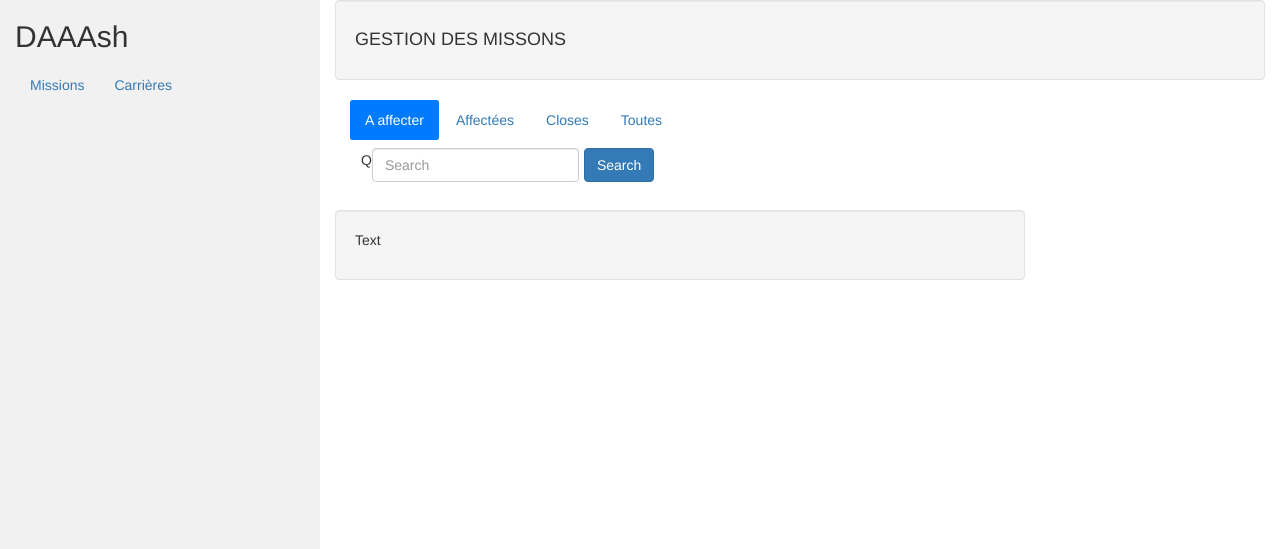
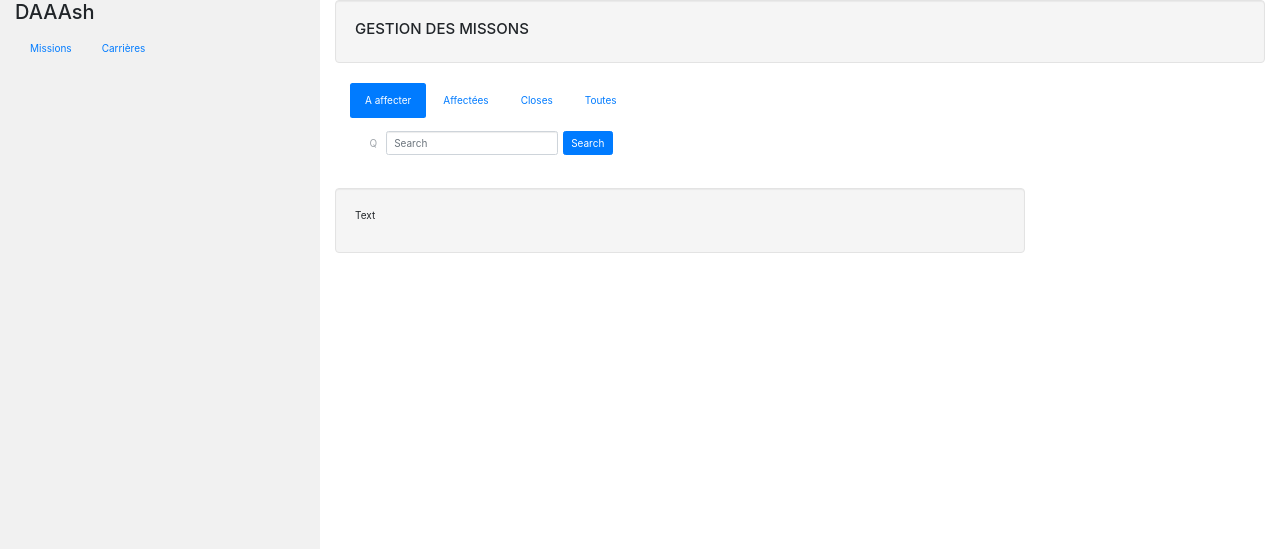
Before and after one commit to Toyem/SAR-Projet-Flask-2019, a Python web app: template templates/homepage_affaire_b1.html in a window 1280 px wide; the page is wider, and only the part inside the window is pictured. Shown: the top 549 px of that part. Run offline with Jinja, Linux system fonts and the light colour scheme; the template is opened without the code that fills it, so the values that code supplies are empty; some libraries are stand-ins or nearby versions.

Commit message:
Update homepage_affaire_b1.html

```diff
--- a/templates/homepage_affaire_b1.html
+++ b/templates/homepage_affaire_b1.html
@@ -2,12 +2,12 @@
 
 {% block body %}
     <link rel="stylesheet" href="https://maxcdn.bootstrapcdn.com/bootstrap/4.3.1/css/bootstrap.min.css">
-    <link rel="stylesheet" href="https://maxcdn.bootstrapcdn.com/bootstrap/3.4.0/css/bootstrap.min.css">
+    <!--<link rel="stylesheet" href="https://maxcdn.bootstrapcdn.com/bootstrap/3.4.0/css/bootstrap.min.css">-->
     <!-- Ce link puex causer ces soucis sur la bar de navigation à gauche de l'écran (onglet cote à cote) -->
     <script src="https://ajax.googleapis.com/ajax/libs/jquery/3.4.0/jquery.min.js"></script>
     <script src="https://cdnjs.cloudflare.com/ajax/libs/popper.js/1.14.7/umd/popper.min.js"></script>
     <script src="https://maxcdn.bootstrapcdn.com/bootstrap/4.3.1/js/bootstrap.min.js"></script>
-    <script src="https://maxcdn.bootstrapcdn.com/bootstrap/3.4.0/js/bootstrap.min.js"></script>
+    <!--<script src="https://maxcdn.bootstrapcdn.com/bootstrap/3.4.0/js/bootstrap.min.js"></script>-->
     <div class="row">
         <div class="col-sm-9">
             <div class="container">
@@ -30,7 +30,7 @@
             <div class="container">
                 <nav class="navbar navbar-expand-sm bg navbar">
                     <form class="form-inline" action="/action_page.php">
-                        <p>Q</p>
+                        <button type="button" class="btn btn-link" disabled>Q</button>
                         <input class="form-control mr-sm-2" type="text" placeholder="Search">
                         <button class="btn btn-primary" type="submit">Search</button>
                     </form>
@@ -42,7 +42,7 @@
         <div class="col-sm-9">
             <div class="well">
                 <p>Text</p>
-          </div>
+            </div>
         </div>
     </div>
 {% endblock %}
```
